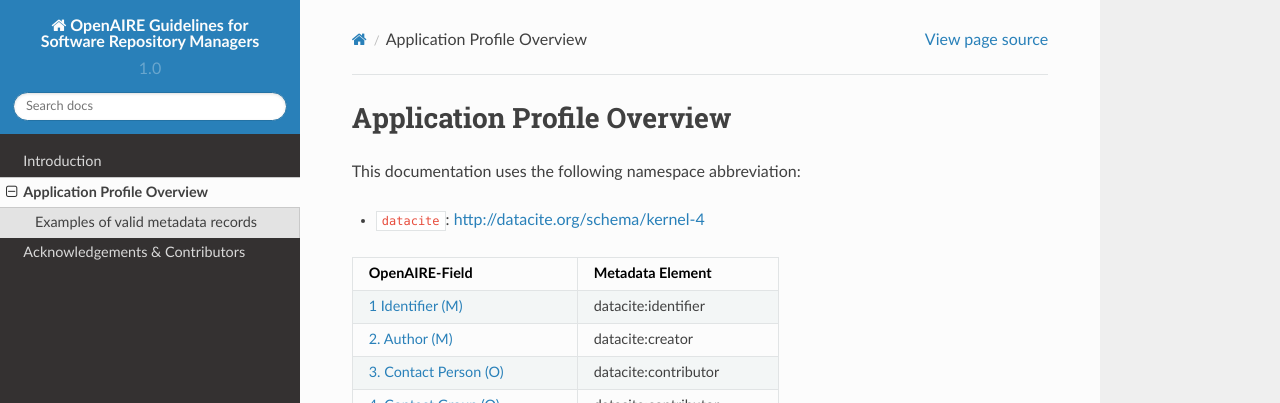
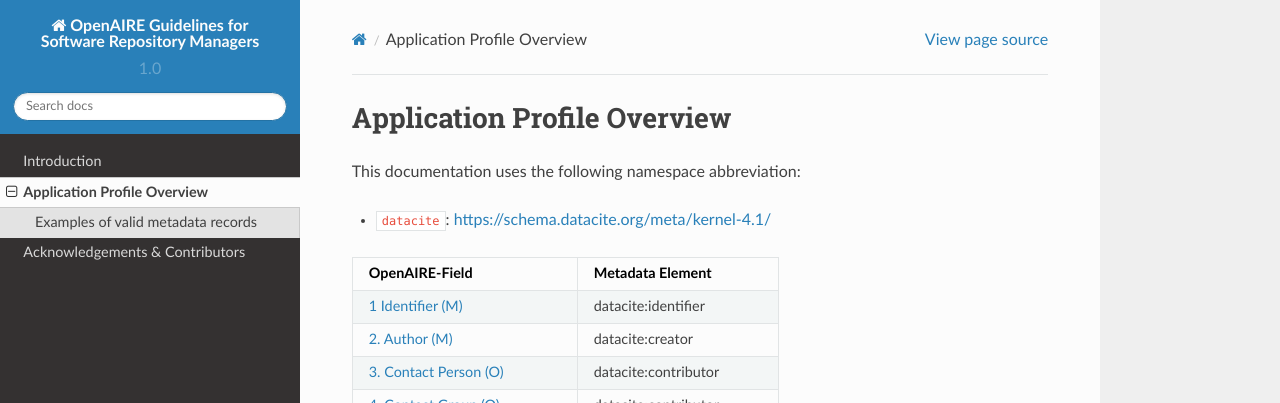
Before and after one commit to mirima2/software_guidelines, a Sphinx documentation site: the page built from docs/source/application_profile.rst, in a window 1280 px wide and 1367 px high. Shown: the top 403 px of the window. Built offline with Sphinx 7.4.7 and the Read the Docs theme 2.0.0, drawn with Linux system fonts in a browser that asks for light colours; some of the changed lines change nothing that is shown.

Commit message:
Update application_profile.rst
The link "http://datacite.org/schema/kernel-4" is broken. Current version is of the DataCite schema is 4.2 but I guess the guidelines still refer to 4.1, so I added that URL.

```diff
--- a/docs/source/application_profile.rst
+++ b/docs/source/application_profile.rst
@@ -3,7 +3,7 @@
 
 This documentation uses the following namespace abbreviation:
 
-* ``datacite``: http://datacite.org/schema/kernel-4
+* ``datacite``: https://schema.datacite.org/meta/kernel-4.1/
 
 
 ======================================== =============================
```
